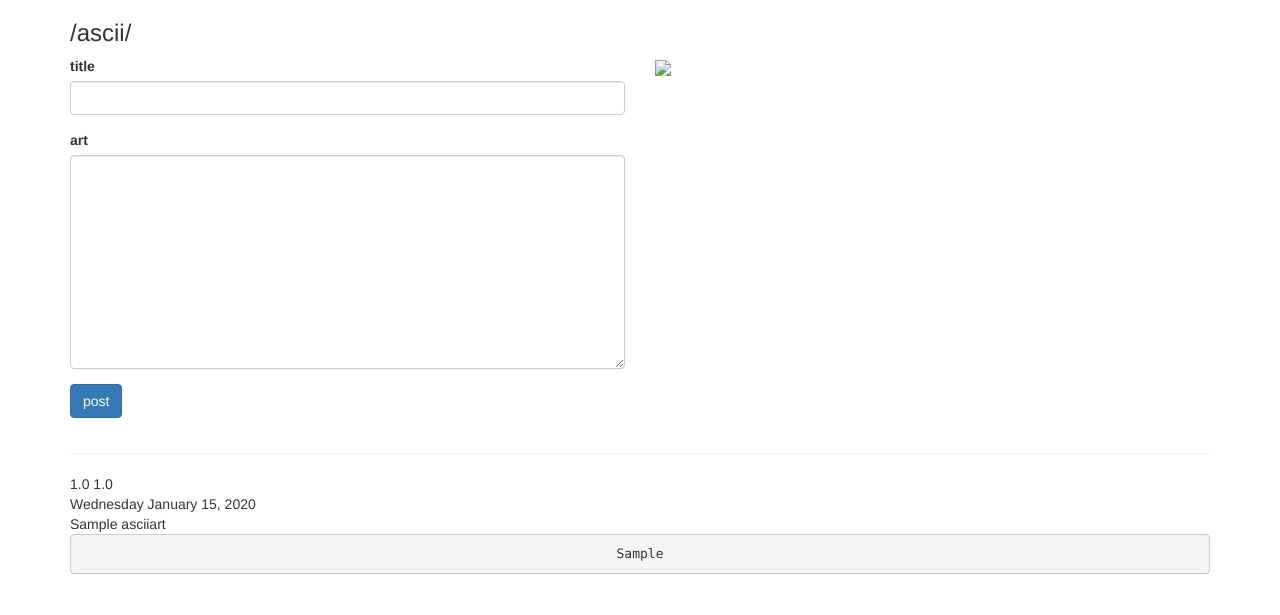
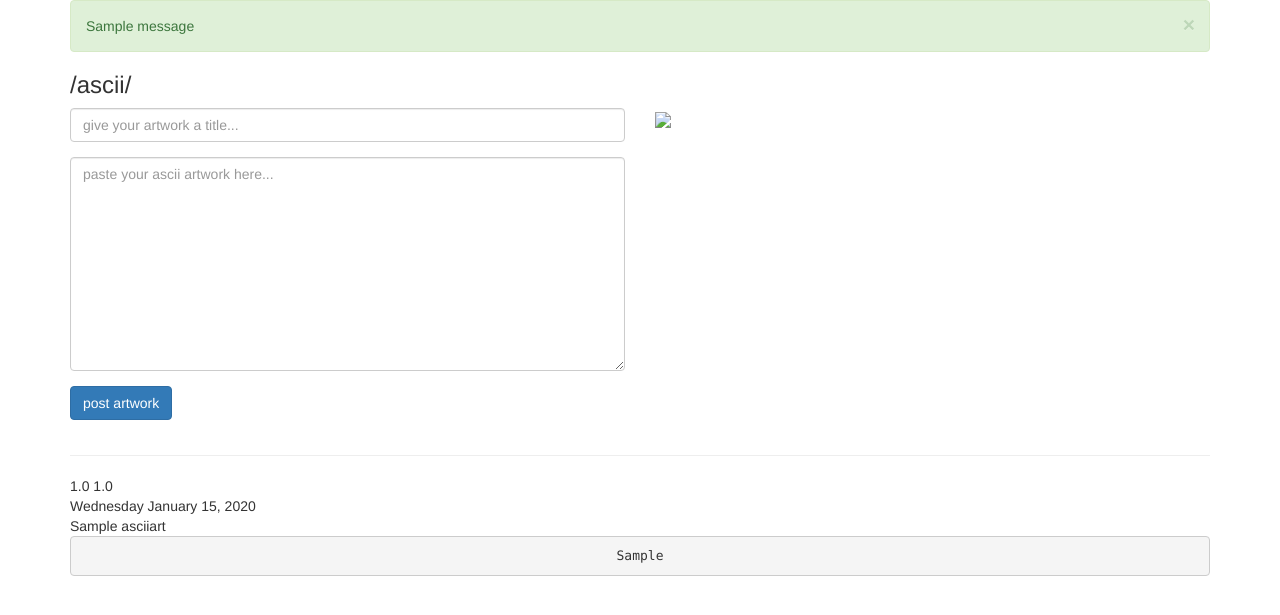
Before and after one commit to jreiher2003/Web-Development-with-Flask, a Flask app: page / in a window 1280 px wide. Shown: the top 615 px of the page. Run offline with Flask 2, Linux system fonts and the light colour scheme; tables that the repository leaves empty hold one stand-in row (values such as "Sample post"); one stand-in notice (Sample message) is shown; some libraries are stand-ins or nearby versions.

Commit message:
Add forms, validators, flash

```diff
--- a/lesson 5 - APIs/Ascii-Chan/app/ascii.py
+++ b/lesson 5 - APIs/Ascii-Chan/app/ascii.py
@@ -4,20 +4,22 @@ import urllib2
 import json
 from app import app, db
 from app.models import AsciiArt
-from flask import render_template, request, url_for, redirect
+from app.forms import AsciiForm
+from flask import render_template, request, url_for, redirect, flash
 
 
 IP_URL = "http://ip-api.com/json/"
 def get_coords(ip):
-	ip = "4.2.2.2"
-	url = IP_URL + ip
-	content = None
-	content = urllib2.urlopen(url).read()
-	if content:
-		result = json.loads(content)
-		lon = float(result['lon'])
-		lat = float(result['lat'])
-		return lat,lon
+    ip = "4.2.2.2"
+    ip = "23.24.209.141"
+    url = IP_URL + ip
+    content = None
+    content = urllib2.urlopen(url).read()
+    if content:
+        result = json.loads(content)
+        lon = float(result['lon'])
+        lat = float(result['lat'])
+        return lat,lon
 
 
 def gmaps_img(points):
@@ -29,6 +31,8 @@ def gmaps_img(points):
 
 @app.route("/", methods=["GET","POST"])
 def hello():
+    error = None
+    form = AsciiForm()
     all_art = AsciiArt.query.order_by(AsciiArt.id.desc()).all()
     all_art = list(all_art)
     lat = []
@@ -40,8 +44,8 @@ def hello():
     x = zip(lat,lon)
     img_url = None
     img_url = gmaps_img(x)
-    if request.method == 'POST':
-        one = AsciiArt(title=request.form['title'], art=request.form['art'])
+    if form.validate_on_submit():
+        one = AsciiArt(title=form.title.data, art=request.form['art'])
         lat = get_coords(request.remote_addr)[0]
         lon = get_coords(request.remote_addr)[1]
         if lat and lon:
@@ -49,5 +53,6 @@ def hello():
             one.lon = lon
         db.session.add(one)
         db.session.commit()
-        return redirect(url_for('hello', all_art=all_art, img_url=img_url))
-    return render_template("base.html", all_art=all_art, img_url=img_url)
+        flash("You just posted some <strong>ascii</strong> artwork!", 'success')
+        return redirect(url_for('hello'))
+    return render_template("base.html", all_art=all_art, img_url=img_url, form=form, error=error)
--- /dev/null
+++ b/lesson 5 - APIs/Ascii-Chan/app/forms.py
@@ -0,0 +1,8 @@
+from flask_wtf import Form
+from wtforms import TextField, TextAreaField, SubmitField
+from wtforms.validators import DataRequired, Length
+
+class AsciiForm(Form):
+	title = TextField("Title", validators=[DataRequired(message="Hey, you need a title."), Length(max=75, message="Hey, that title is a little long.")])
+	art = TextAreaField("Art", validators=[DataRequired(message="Hey buddy, you need to paste in some ascii artwork.")])
+	submit = SubmitField("post artwork")
--- a/lesson 5 - APIs/Ascii-Chan/app/templates/base.html
+++ b/lesson 5 - APIs/Ascii-Chan/app/templates/base.html
@@ -11,22 +11,46 @@
 <div class="container">
 	<div class="row">
 		<div class="col-md-12">
-			{{ points }}
+			{% with messages = get_flashed_messages(with_categories=true) %}
+				{% if messages %}
+				{% for category, message in messages %}
+				<div class="alert alert-{{ category }} alert-dismissible" role="alert">
+					<button type="button" class="close" data-dismiss="alert" aria-label="Close"><span aria-hidden="true">&times;</span></button>
+					{{ message | safe }}
+				</div>
+				{% endfor %}
+
+				{% endif %}
+			{% endwith %}
 			<h3>/ascii/</h3>
 			<div class="row">
-
 				<div class="col-md-6">
 					<form method="POST" action="">
+						{{ form.csrf_token }}
 						<div class="form-group">
-						<label for="title">title</label>
-						<input class="form-control" name="title" id="title" type="text">
+							{{ form.title.label(for="title", class="sr-only") }}
+							{{ form.title(class="form-control", id="title", type="text", placeholder="give your artwork a title...") }}
+							<span class="bg-danger">
+								{% if form.title.errors %}
+								{% for error in form.title.errors %}
+								<div class="bg-danger">{{ error }}</div>
+								{% endfor %}
+								{% endif %}
+							</span>
 						</div>
 						<div class="form-group">
-						<label for="art">art</label>
-						<textarea class="form-control" name="art" type="text" id="art" rows="10"></textarea>
+							{{ form.art.label(for="art", class="sr-only") }}
+							{{ form.art(class="form-control", id="art", rows="10", placeholder="paste your ascii artwork here...") }}
+							<span class="error bg-danger">
+								{% if form.art.errors %}
+								{% for error in form.art.errors %}
+								<div class="bg-danger">{{ error }}</div>
+								{% endfor %}
+								{% endif %}
+							</span>
 						</div>
 						<div class="form-group">
-						<input class="btn btn-primary" type="submit" value="post">
+							{{ form.submit(class="btn btn-primary") }}
 						</div>
 					</form>
 				</div> <!-- end col-md-6 -->
```
Lines whose indentation alone changed are shown as unchanged.
